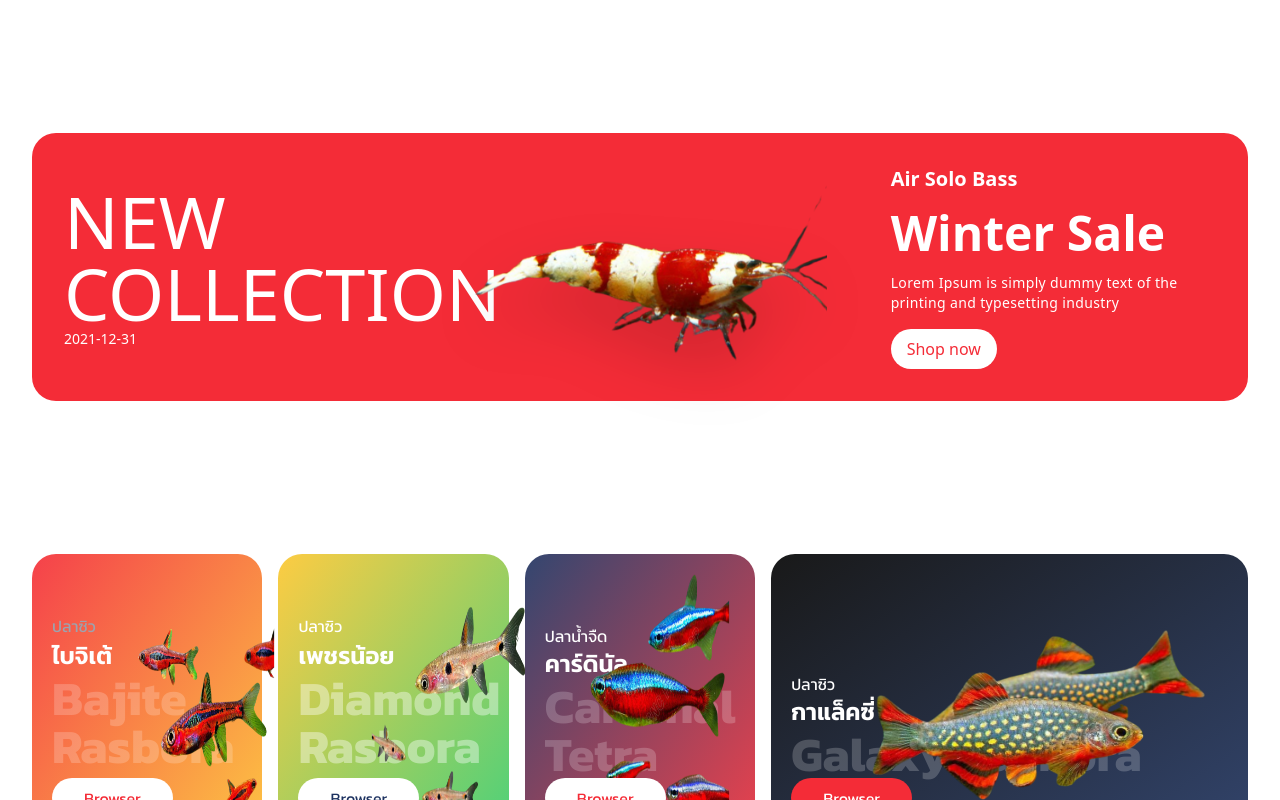
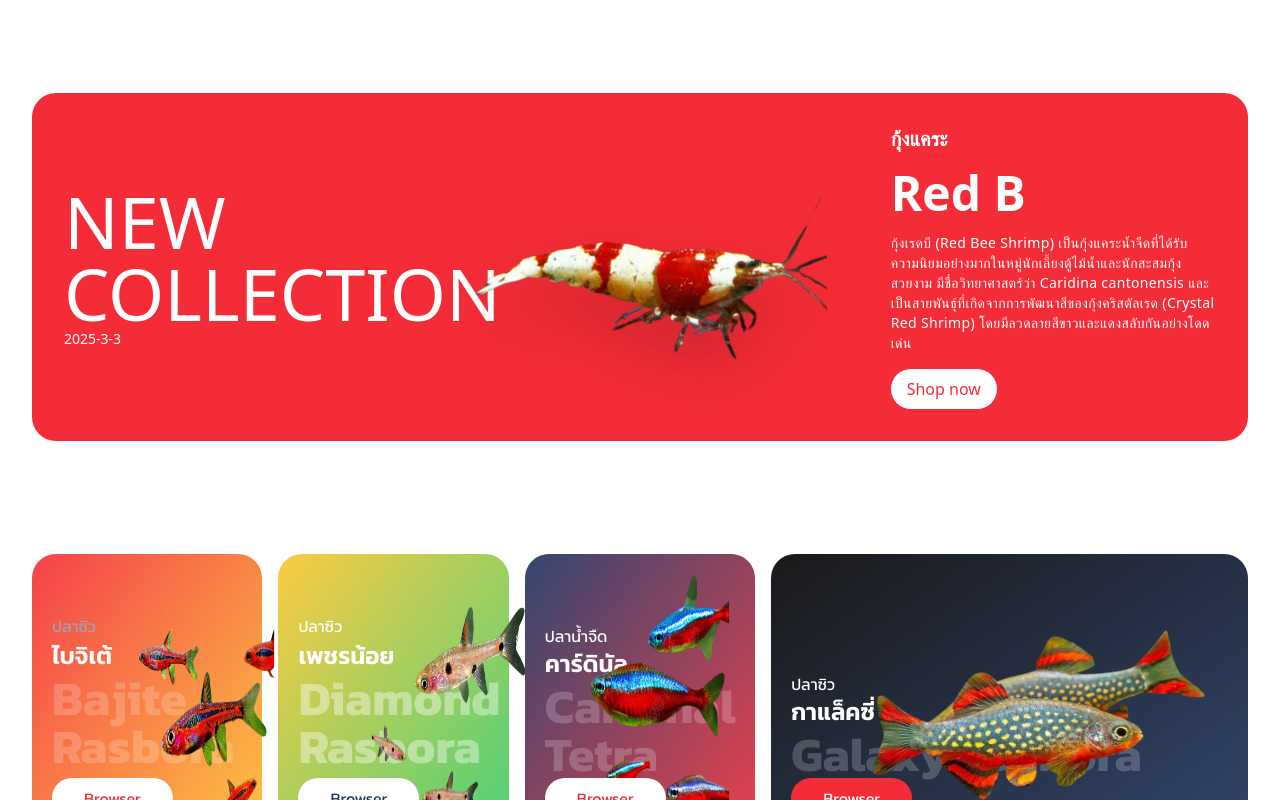
Before and after one commit to PornpapatDps/ProjectSystemsSell, a React (Vite) app in the folder frontend/: page / in a window 1280 px wide. Shown: the part 960-1760 px from the top of the page. Built offline with nearby package versions, Linux system fonts and the light colour scheme.

Commit message:
Update App.jsx

```diff
--- a/frontend/src/App.jsx
+++ b/frontend/src/App.jsx
@@ -29,13 +29,14 @@ import AuthPages from './components/Auth/AuthPages';
 
 
 const BannerData = {
+
   disount: "30% OFF",
   title: "New Collection",
-  date: "2021-12-31",
+  date: "2025-3-3",
   image: shirmp,
-  title2: "Air Solo Bass",
-  title3: "Winter Sale",
-  title4: "Lorem Ipsum is simply dummy text of the printing and typesetting industry",
+  title2: "กุ้งแคระ",
+  title3: "Red B",
+  title4: "กุ้งเรดบี (Red Bee Shrimp) เป็นกุ้งแคระน้ำจืดที่ได้รับความนิยมอย่างมากในหมู่นักเลี้ยงตู้ไม้น้ำและนักสะสมกุ้งสวยงาม มีชื่อวิทยาศาสตร์ว่า Caridina cantonensis และเป็นสายพันธุ์ที่เกิดจากการพัฒนาสีของกุ้งคริสตัลเรด (Crystal Red Shrimp) โดยมีลวดลายสีขาวและแดงสลับกันอย่างโดดเด่น",
   bgColor: "#f42c37",
 };
 
@@ -44,10 +45,10 @@ const BannerData2 = {
   title: "New Collection",
   date: "2021-12-31",
   image: fish1,
-  title2: "Air Solo Bass",
-  title3: "Winter Sale",
-  title4: "Lorem Ipsum is simply dummy text of the printing and typesetting industry",
-  bgColor: "#fdc62e",
+  title2: "ปลา",
+  title3: "Cardinal Tetra",
+  title4: "ปลาคาร์ดินัลเป็นปลาขนาดเล็กที่มีสีสันสดใส ลำตัวมีแถบสีน้ำเงินเมทัลลิกพาดยาวจากหัวจรดหาง และแถบสีแดงสดตั้งแต่ช่วงกลางตัวไปถึงปลายหางมีลักษณะคล้ายกับปลานีออน (Neon Tetra) แต่แถบสีแดงของปลาคาร์ดินัลจะยาวตลอดลำตัว ในขณะที่ของปลานีออนจะยาวเพียงครึ่งตัวขนาดโตเต็มที่ประมาณ 3-5 ซม.อายุขัยเฉลี่ย 2-5 ปี",
+  bgColor: "#e65100",
 };
 
 const App = () => {
```
